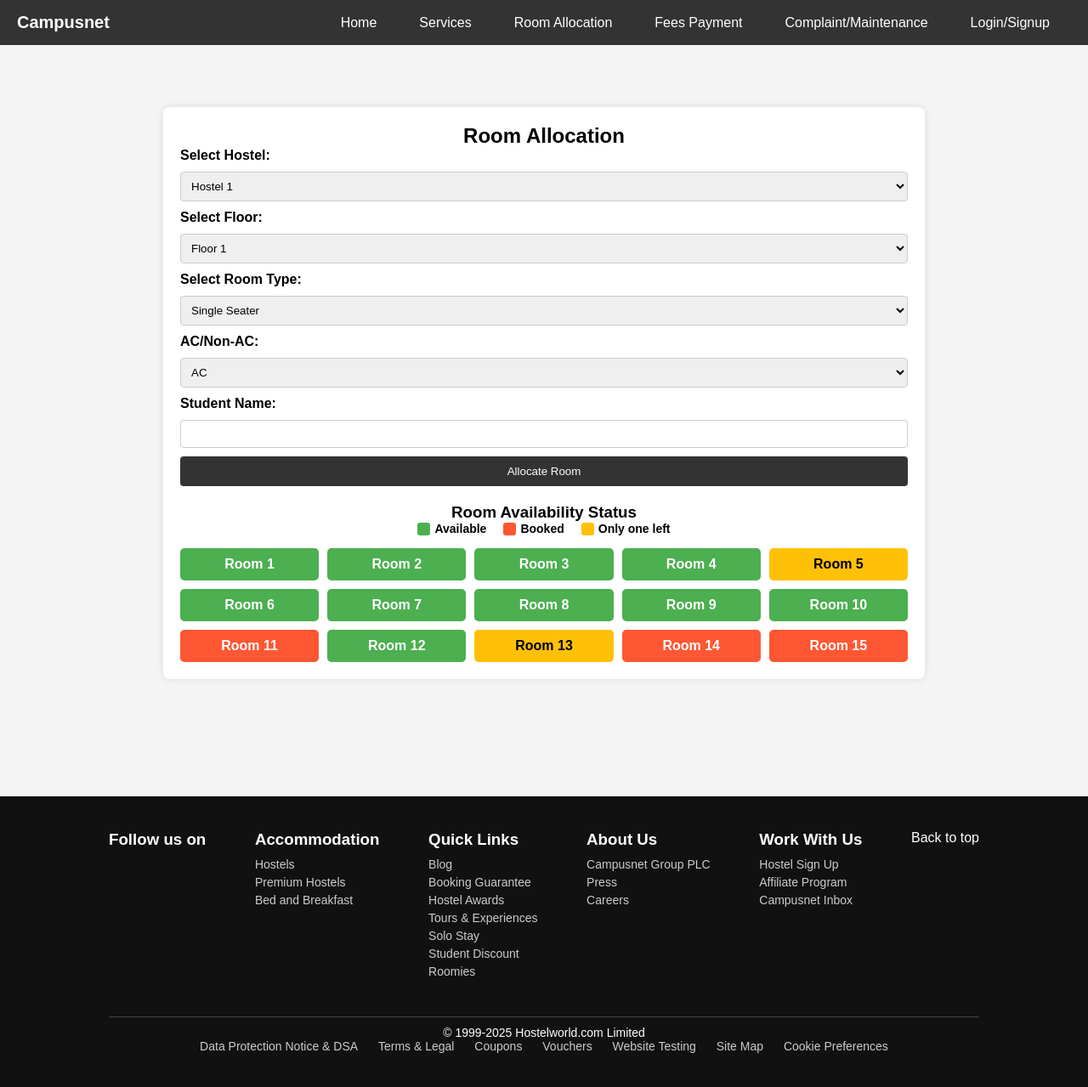
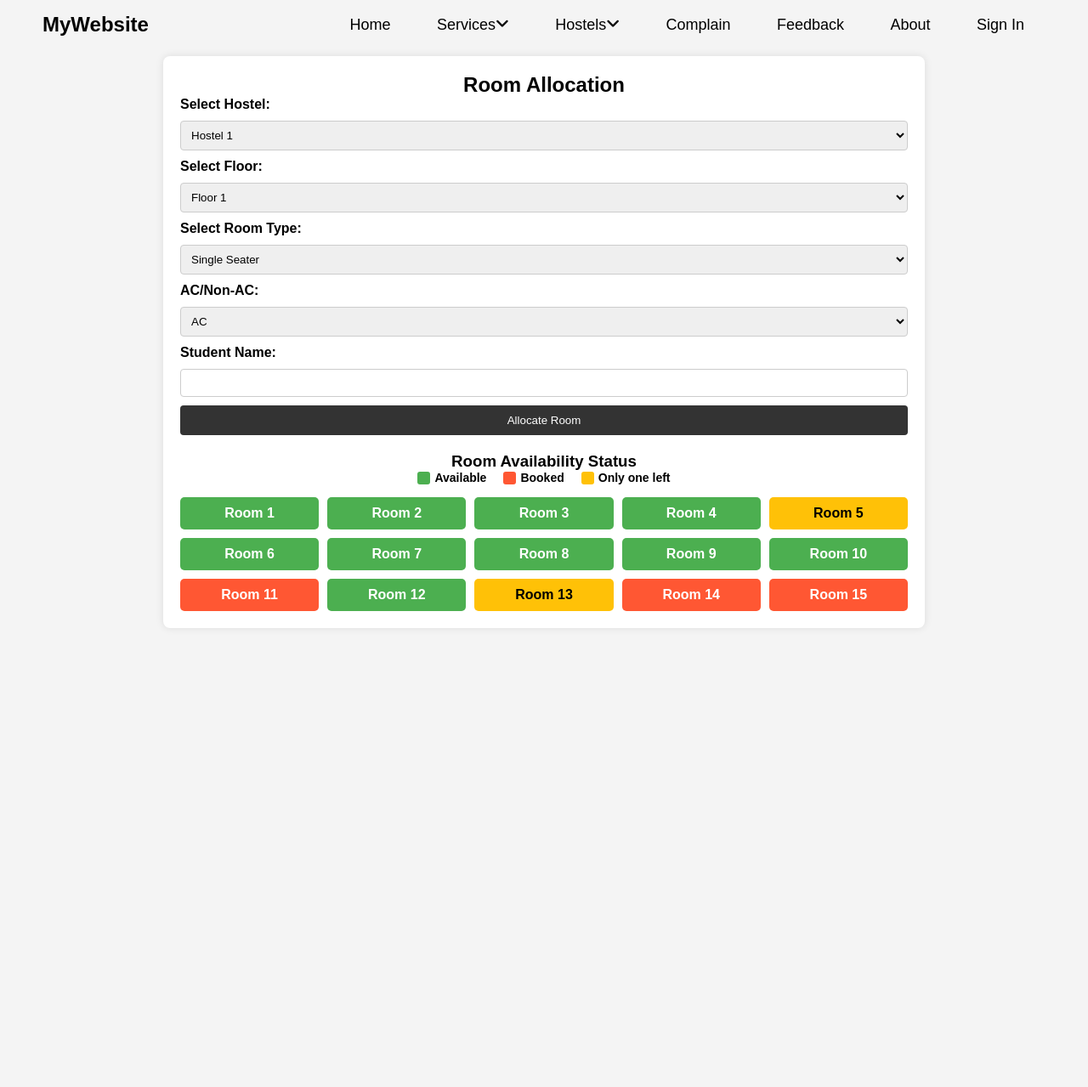
Before and after one commit to gyanansh2005/HMS, a Flask app: page /room_allocation in a window 1280 px wide. Shown: the whole page at 85% size. After the commit the page ends 719 px from the top, so only its background shows below. Run offline with Flask 3, Linux system fonts and the light colour scheme.

Commit message:
navbar changed

```diff
--- a/templates/base.html
+++ b/templates/base.html
@@ -3,10 +3,9 @@
 <head>
     <meta charset="UTF-8">
     <meta name="viewport" content="width=device-width, initial-scale=1.0">
-    <title>Document</title>
+    <title>Navbar with Dropdowns</title>
+    <link rel="stylesheet" href="https://cdnjs.cloudflare.com/ajax/libs/font-awesome/6.5.1/css/all.min.css">
     <style>
-
-
         * {
             margin: 0;
             padding: 0;
@@ -14,197 +13,133 @@
             font-family: Arial, sans-serif;
         }
 
-        body {
-            padding-top: 60px;
-            background-color: #f4f4f4;
-        }
-            .navbar {
+        /* Navbar - Initially Fully Transparent */
+        .navbar {
+            position: fixed;
+            top: 0;
+            left: 0;
+            width: 100%;
             display: flex;
             justify-content: space-between;
             align-items: center;
-            background-color: #333;
-            padding: 15px 20px;
-            position: fixed;
-            width: 100%;
-            top: 0;
-            left: 0;
+            padding: 15px 50px;
+            background: transparent;
+            backdrop-filter: none;
+            transition: 0.3s ease-in-out;
             z-index: 1000;
         }
 
-        .nav-links {
-            display: flex;
-            list-style: none;
+        .navbar a {
+            text-decoration: none;
+            color: black;
+            font-size: 18px;
+            margin: 0 15px;
+            transition: 0.3s;
+            position: relative;
+            padding: 10px;
         }
 
-        .nav-links li {
-            margin: 0 10px;
-        }
-
-        .nav-links a {
-            color: white;
-            text-decoration: none;
-            padding: 10px 15px;
-            font-size: 16px;
-        }
-
-        .nav-links a:hover {
-            background-color: #575757;
-            border-radius: 5px;
+        .navbar a:hover {
+            color: darkgray;
         }
 
         .logo {
-            color: white;
-            font-size: 20px;
+            font-size: 24px;
             font-weight: bold;
+            color: black;
         }
 
-        .footer {
-            background-color: #111;
-            color: white;
-            padding: 40px 10%;
+        /* Dropdown Container */
+        .dropdown {
+            position: relative;
+            display: inline-block;
         }
-        .footer-container {
-            display: flex;
-            justify-content: space-between;
-            flex-wrap: wrap;
+
+        /* Dropdown Content (Hidden by Default) */
+        .dropdown-content {
+            display: none;
+            position: absolute;
+            top: 100%;
+            left: 0;
+            background: rgba(255, 255, 255, 0.8);
+            backdrop-filter: blur(10px);
+            border-radius: 5px;
+            box-shadow: 0px 4px 6px rgba(0, 0, 0, 0.1);
+            min-width: 150px;
         }
-        .footer-section {
-            margin-bottom: 20px;
+
+        /* Dropdown Links */
+        .dropdown-content a {
+            display: block;
+            padding: 10px;
+            color: black;
+            text-align: left;
         }
-        .footer-section h3 {
-            color: #fff;
-            margin-bottom: 10px;
+
+        .dropdown-content a:hover {
+            background: rgba(200, 200, 200, 0.5);
         }
-        .footer-section a {
+
+        /* Show Dropdown on Hover */
+        .dropdown:hover .dropdown-content {
             display: block;
-            text-decoration: none;
-            color: #ccc;
-            margin: 5px 0;
-            font-size: 14px;
         }
-        .footer-section a:hover {
-            color: #f8b400;
-        }
-        .social-icons a {
-            color: white;
-            font-size: 24px;
-            margin-right: 15px;
-        }
-        .social-icons a:hover {
-            color: #f8b400;
-        }
-        .footer-bottom {
-            border-top: 1px solid #444;
-            text-align: center;
-            padding-top: 10px;
-            margin-top: 20px;
-            font-size: 14px;
-        }
-        .footer-bottom a {
-            color: #ccc;
-            margin: 0 10px;
-            text-decoration: none;
-        }
-        .footer-bottom a:hover {
-            color: #f8b400;
-        }
-        .app-box a{
-            text-align: right;
-            color: white;
-            text-decoration: none;
-        }
-        @media (max-width: 768px) {
-            .footer-container {
-                flex-direction: column;
-                text-align: center;
-            }
-            .app-box {
-                text-align: center;
-            }
+
+        /* Add Glassmorphism effect on scroll */
+        .scrolled {
+            background: rgba(255, 255, 255, 0.2);
+            backdrop-filter: blur(10px);
+            border-bottom: 1px solid rgba(255, 255, 255, 0.3);
         }
     </style>
 </head>
 <body>
-    <nav class="navbar">
-        <div class="logo">Campusnet</div>
-        <ul class="nav-links">
-            <li><a href="{{url_for('home')}}">Home</a></li>
-            <li><a href="">Services</a></li>
-            <li><a href="{{url_for('room_allocation')}}">Room Allocation</a></li>
-            <li><a href="#">Fees Payment</a></li>
-            <li><a href="#">Complaint/Maintenance</a></li>
-            <li><a href="{{url_for('login')}}">Login/Signup</a></li>
-        </ul>
-    </nav>
 
-    <br><br>
+    <!-- Navbar -->
+    <div class="navbar" id="navbar">
+        <div class="logo">MyWebsite</div>
+        <div>
+            <a href="#">Home</a>
 
+            <div class="dropdown">
+                <a href="#">Services<i class="fa-solid fa-angle-down"></i></a>
+                <div class="dropdown-content">
+                    <a href="{{url_for('room_allocation')}}">Room Allocation</a>
+                    <a href="#">Fee Payment</a>
+                    <a href="#">Service 3</a>
+                    <a href="#">Service 4</a>
+                </div>
+            </div>
 
+            <div class="dropdown">
+                <a href="#">Hostels<i class="fa-solid fa-angle-down"></i></a>
+                <div class="dropdown-content">
+                    <a href="#">Hostel</a>
+                    <a href="#">Hoste2</a>
+                    <a href="#">Hoste3</a>
+                    <a href="#">House4</a>
+                </div>
+            </div>
+
+            <a href="#">Complain</a>
+            <a href="#">Feedback</a>
+            <a href="#">About</a>
+            <a href="{{url_for('signup')}}">Sign In</a>
+        </div>
+    </div><br><br>
+
+    <script>
+        window.addEventListener("scroll", function () {
+            let navbar = document.getElementById("navbar");
+            if (window.scrollY > 10) { // Detects even small scroll
+                navbar.classList.add("scrolled");
+            } else {
+                navbar.classList.remove("scrolled");
+            }
+        });
+    </script>
     {%block content%}
-
     {%endblock%}
-
-
-
-
-    <br><br><br><br><br><br>
-    <footer class="footer">
-        <div class="footer-container">
-            <div class="footer-section">
-                <h3>Follow us on</h3>
-                <div class="social-icons">
-                    <a href="#"><i class="fab fa-facebook-f"></i></a>
-                    <a href="#"><i class="fab fa-twitter"></i></a>
-                    <a href="#"><i class="fab fa-instagram"></i></a>
-                    <a href="#"><i class="fab fa-youtube"></i></a>
-                    <a href="#"><i class="fab fa-pinterest"></i></a>
-                    <a href="#"><i class="fab fa-tiktok"></i></a>
-                </div>
-
-            </div>
-            <div class="footer-section">
-                <h3>Accommodation</h3>
-                <a href="#">Hostels</a>
-                <a href="#">Premium Hostels</a>
-                <a href="#">Bed and Breakfast</a>
-            </div>
-            <div class="footer-section">
-                <h3>Quick Links</h3>
-                <a href="#">Blog</a>
-                <a href="#">Booking Guarantee</a>
-                <a href="#">Hostel Awards</a>
-                <a href="#">Tours & Experiences</a>
-                <a href="#">Solo Stay</a>
-                <a href="#">Student Discount</a>
-                <a href="#">Roomies</a>
-            </div>
-            <div class="footer-section">
-                <h3>About Us</h3>
-                <a href="#">Campusnet Group PLC</a>
-                <a href="#">Press</a>
-                <a href="#">Careers</a>
-            </div>
-            <div class="footer-section">
-                <h3>Work With Us</h3>
-                <a href="#">Hostel Sign Up</a>
-                <a href="#">Affiliate Program</a>
-                <a href="#">Campusnet Inbox</a>
-            </div>
-            <div class="app-box" >
-                <a href="#"><p>Back to top <i class="fa-regular fa-circle-up"></i></p></a>
-            </div>
-        </div>
-        <div class="footer-bottom">
-            <p>&copy; 1999-2025 Hostelworld.com Limited</p>
-            <a href="#">Data Protection Notice & DSA</a>
-            <a href="#">Terms & Legal</a>
-            <a href="#">Coupons</a>
-            <a href="#">Vouchers</a>
-            <a href="#">Website Testing</a>
-            <a href="#">Site Map</a>
-            <a href="#">Cookie Preferences</a>
-        </div>
-    </footer>
 
 </body>
 </html>
```
